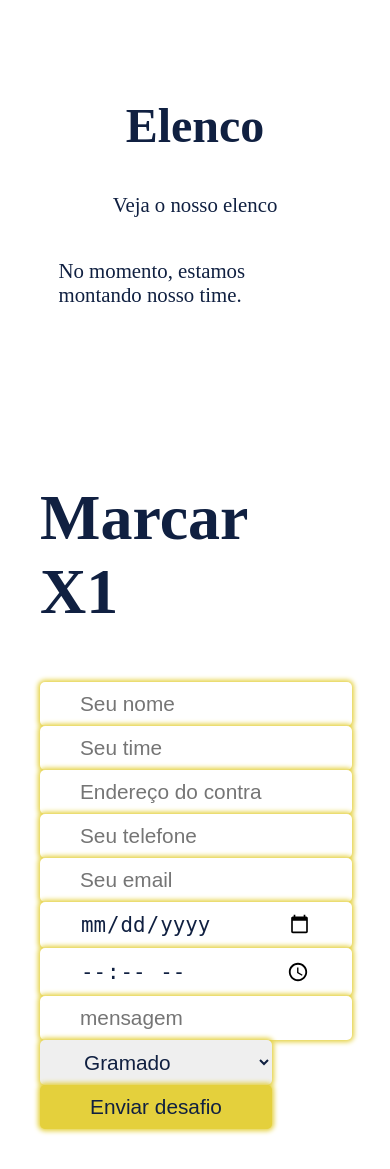
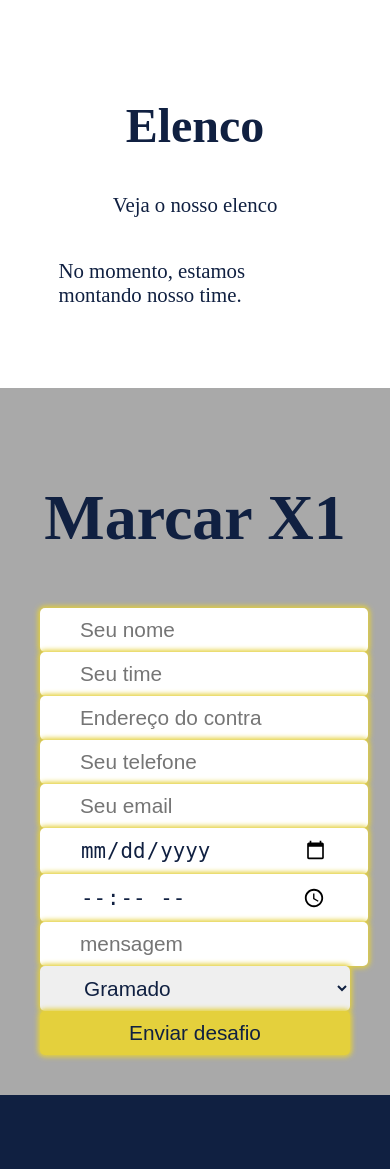
Before and after one commit to wagnerrafa/siteFutebol, a Django app: template home/templates/index.html in a window 390 px wide. Shown: the part 1490-2659 px from the top of the page. After the commit the page ends 2585 px from the top, so only its background shows below. Run offline with Django 3.2, Linux system fonts and the light colour scheme; the template is opened without the code that fills it, so the values that code supplies are empty; some libraries are stand-ins or nearby versions.

Commit message:
cor do marcar x1

```diff
--- a/home/static/style.css
+++ b/home/static/style.css
@@ -210,7 +210,7 @@ section {
     height: 300px;
 }
 #marcar{
-    width: 80%;
+    background-color: darkgray;
 }
 
 #marcar input{
@@ -291,7 +291,7 @@ section {
         margin: 0;
     }
     #marcar input{
-        width: 100%;
+        width: 80%;
     }
     #marcar select{
         width: 100%;
```
